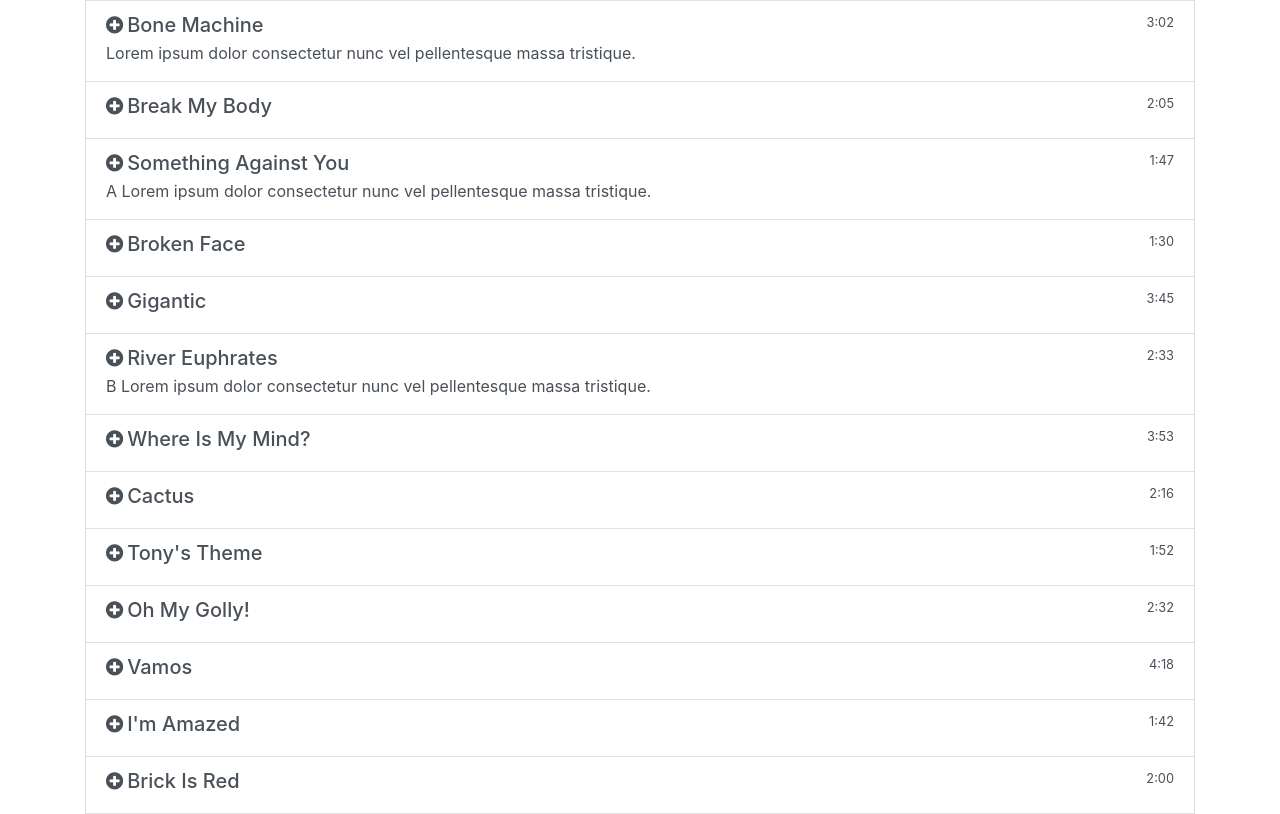
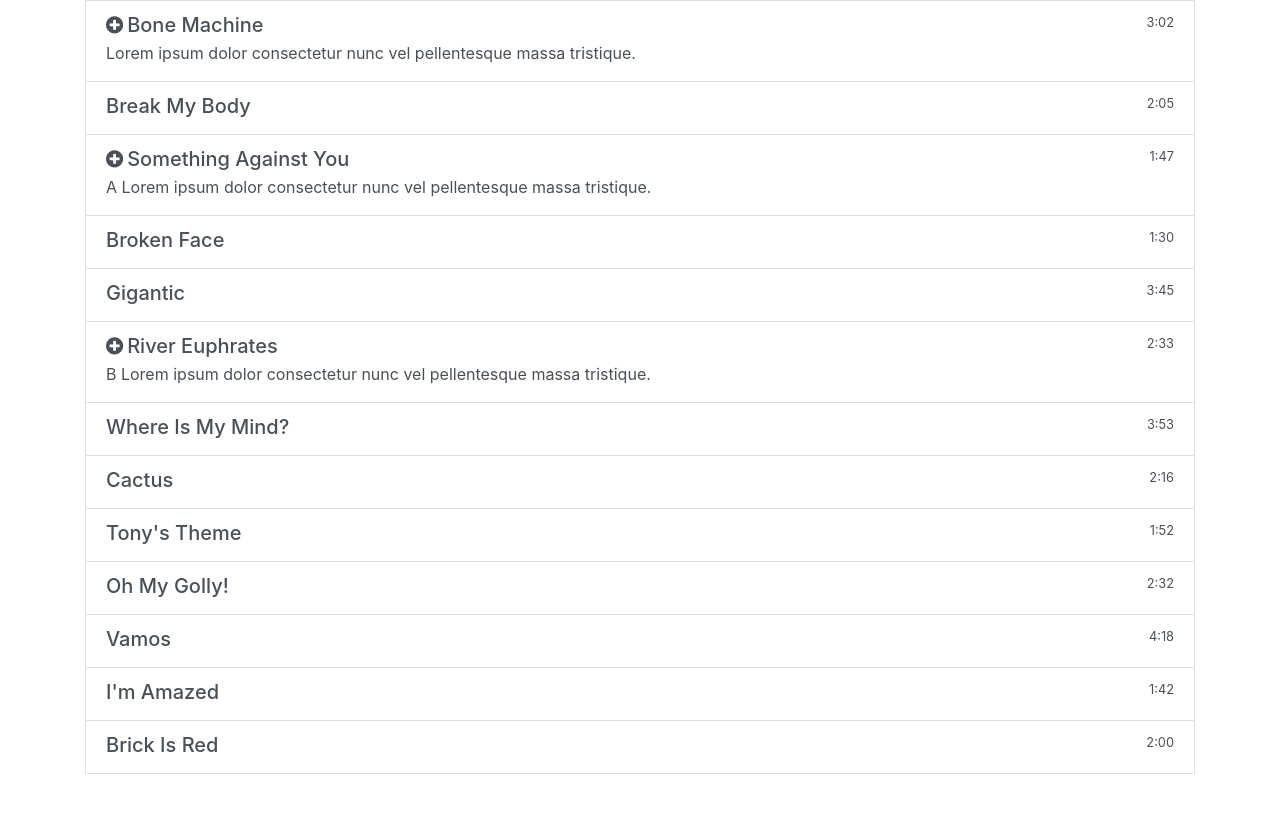
Before and after one commit to sarassoroberto/react-01, a React (Create React App) app: page / in a window 1280 px wide. Built offline with nearby package versions, Linux system fonts and the light colour scheme.

Commit message:
conditional rendering ok

```diff
--- a/src/ListGroupItem/ListGroupItem.js
+++ b/src/ListGroupItem/ListGroupItem.js
@@ -7,14 +7,18 @@ const ListGroupItem = (props) => {
         <div className="list-group-item list-group-item-action">
             <div className="d-flex w-100 justify-content-between">
                 <h5 className="mb-1">
-                    <i className="fa fa-plus-circle pr-1"></i>
+                    {props.content ? <i className="fa fa-plus-circle pr-1"></i> : null  }
                     {props.header}
                 </h5>
                 <small>{props.right}</small>
             </div>
-            <p className="mb-1">
-                {props.content}
-            </p>
+            { props.content ?
+                <p className="mb-1">
+                    {props.content}
+                </p>
+                : null
+            }
+
         </div>
     )
 }
```
